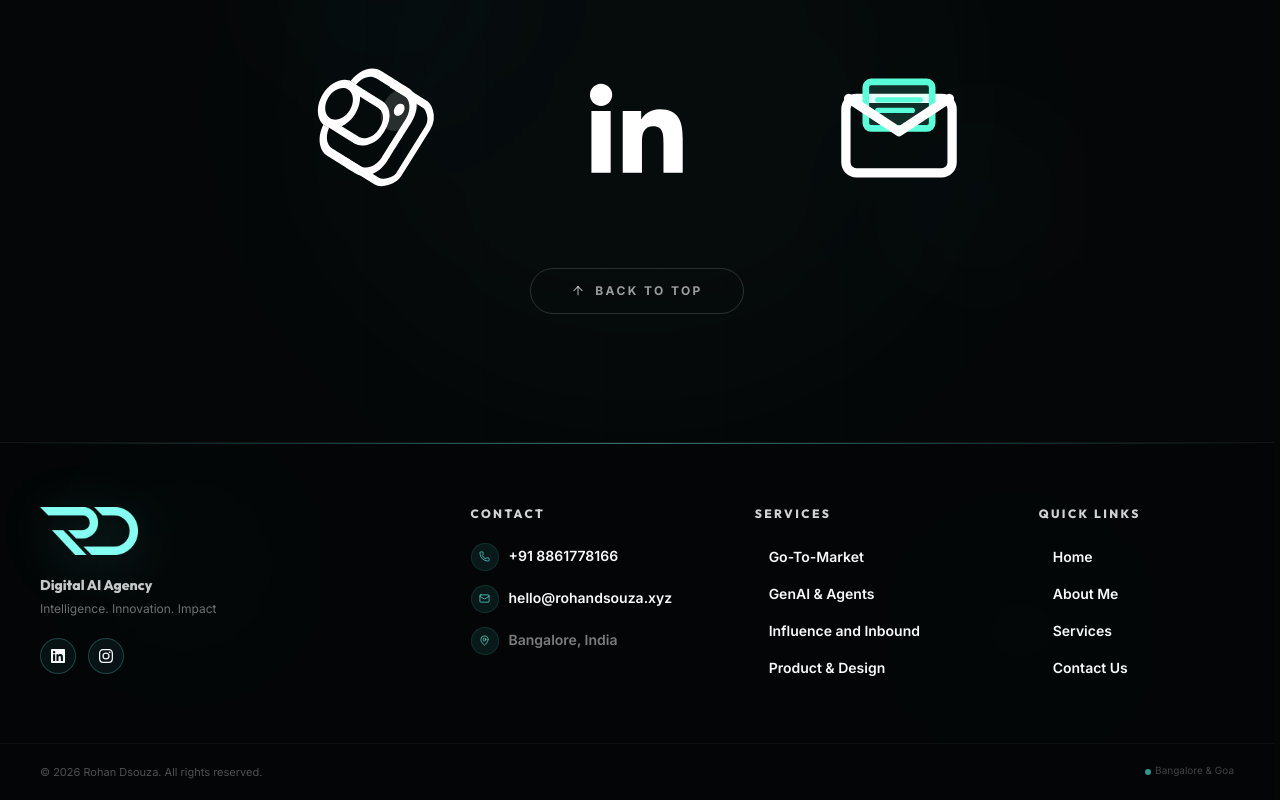
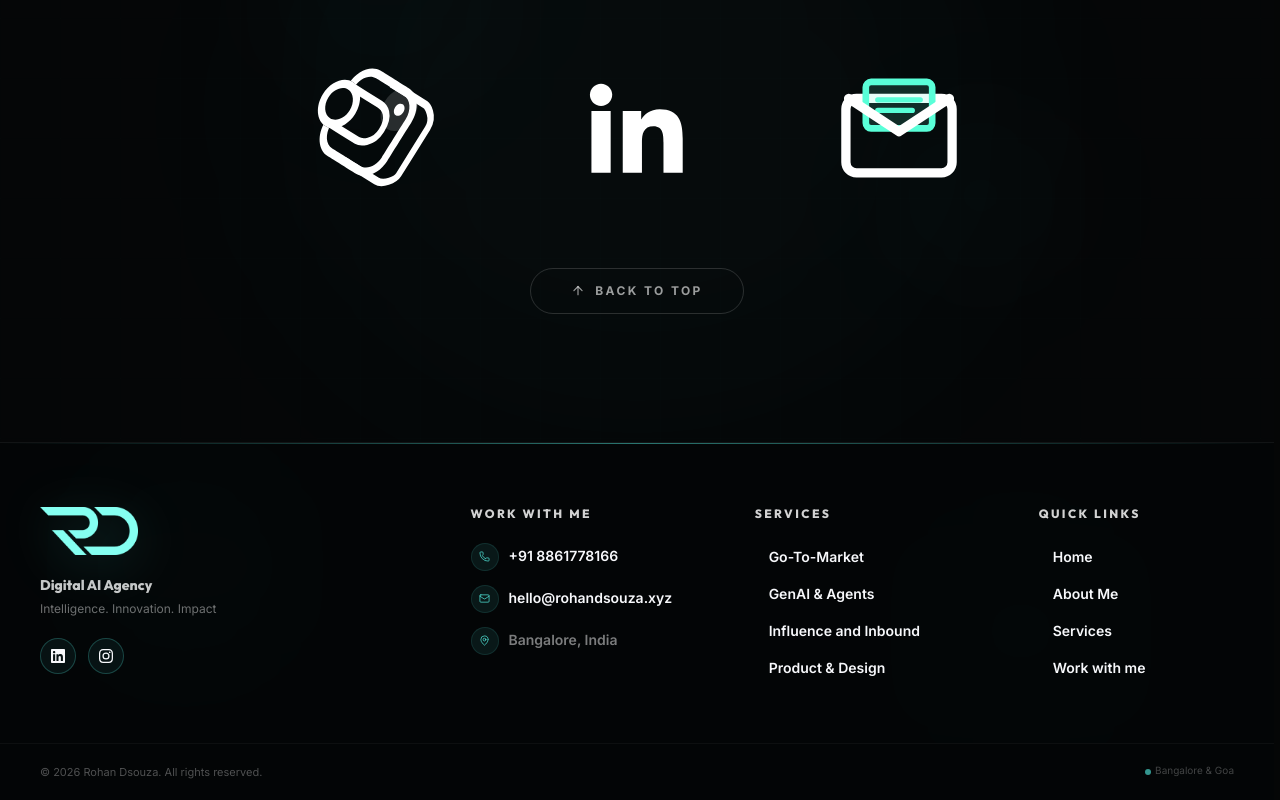
Before and after one commit to reddotconsultancy/Rohan-portfolio, a React (Vite) app: page /blog/content-repurposing-agent in a window 1280 px wide. Shown: the part 1158-1958 px from the top of the page. Built offline with nearby package versions, Linux system fonts and the light colour scheme.

Commit message:
Update footer heading to 'Work with me' and CTA to 'Book a 30-min Strategy Call'

```diff
--- a/src/components/CTA.jsx
+++ b/src/components/CTA.jsx
@@ -93,7 +93,7 @@ export function CTA() {
                     color: "#000000",
                   }}
                 >
-                  Click Here to Book a 1-on-1 Call
+                  Book a 30-min Strategy Call
                   <svg
                     className="h-4 w-4 transition-transform duration-300 group-hover:translate-x-1"
                     fill="none"
--- a/src/components/Footer.jsx
+++ b/src/components/Footer.jsx
@@ -15,7 +15,7 @@ const quickLinks = [
   { label: "Home", href: "/" },
   { label: "About Me", href: "/about-me" },
   { label: "Services", href: "/services" },
-  { label: "Contact Us", href: "/contact-us" },
+  { label: "Work with me", href: "/contact-us" },
 ];
 
 const footerLinkClass =
@@ -266,7 +266,7 @@ export function Footer() {
               transition={{ delay: 0.1, duration: 0.5 }}
             >
               <h4 className="mb-5 font-heading text-xs font-black uppercase tracking-[0.2em] text-white/82">
-                Contact
+                Work with me
               </h4>
               <ul className="space-y-3.5">
                 <li>
```
